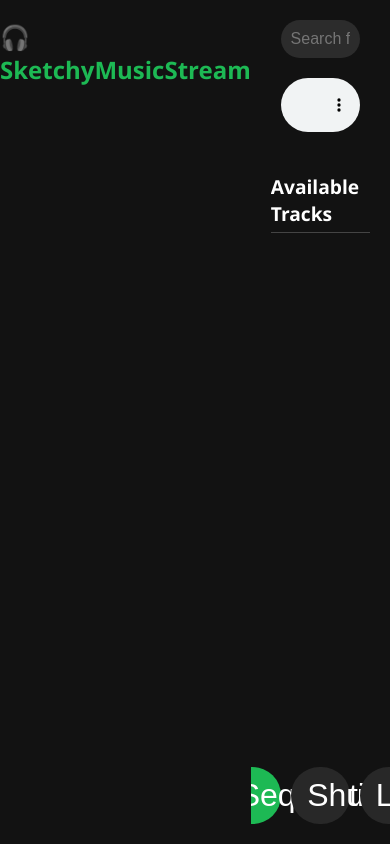
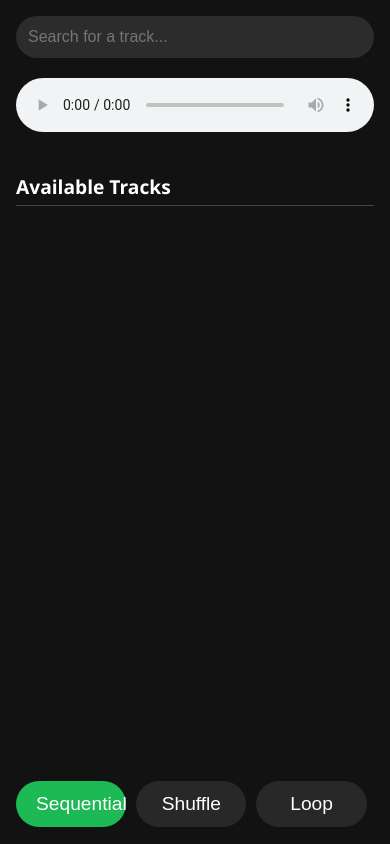
Before and after one commit to ThaaoBlues/SketchyMusicShare, a Flask app: page /guest in a window 390 px wide. Run offline with Flask 3, Linux system fonts and the light colour scheme.

Commit message:
feat : responsive design

```diff
--- a/static/css/guest.css
+++ b/static/css/guest.css
@@ -1,3 +1,4 @@
+/* Base styles */
 body {
   margin: 0;
   padding: 0;
@@ -6,20 +7,22 @@ body {
   background: #121212;
   color: #fff;
   display: flex;
+  flex-direction: column; /* Changed for mobile-first layout */
 }
 
 .app-container {
   display: flex;
+  flex-direction: column; /* Default to column for small screens */
   width: 100%;
-    height: 100vh;
+  height: 100%;
 }
 
-  /*.sidebar {
-    width: 240px;
+.sidebar {
+  display: none; /* Hidden by default on mobile */
   background-color: #000;
   padding: 20px;
   box-shadow: 2px 0 10px rgba(0, 0, 0, 0.5);
-  }*/
+}
 
 .sidebar h1 {
   font-size: 1.5rem;
@@ -30,7 +33,7 @@ body {
   flex-grow: 1;
   display: flex;
   flex-direction: column;
-    padding: 20px;
+  padding: 16px;
   overflow: hidden;
 }
 
@@ -41,8 +44,9 @@ body {
 }
 
 .topbar input[type="text"] {
-    width: 60%;
-    padding: 10px;
+  width: 100%;
+  max-width: 500px;
+  padding: 12px;
   border-radius: 50px;
   border: none;
   outline: none;
@@ -57,7 +61,8 @@ body {
 }
 
 audio {
-    width: 80%;
+  width: 100%;
+  max-width: 500px;
   margin: 0 auto;
 }
 
@@ -102,7 +107,10 @@ body {
 }
 
 .controls {
+  position: fixed;
+  bottom: 2vh;
   display: flex;
+  flex-wrap: wrap;
   justify-content: center;
   gap: 10px;
   padding-top: 10px;
@@ -111,14 +119,14 @@ body {
 .controls button {
   background-color: #282828;
   color: white;
-    padding: 10px 16px;
+  padding: 12px 20px;
   border: none;
   border-radius: 50px;
   cursor: pointer;
   transition: all 0.2s;
-    min-width: 15vw;
-    min-height: 3vh;
-    font-size: xx-large;
+  flex: 1 1 30%;
+  font-size: 1.2rem;
+  min-width: 100px;
 }
 
 .controls button:hover,
@@ -126,3 +134,32 @@ body {
   background-color: #1db954;
   color: white;
 }
+
+/* ====================
+   Desktop-specific layout
+==================== */
+@media (min-width: 768px) {
+  body {
+    flex-direction: row;
+  }
+
+  .app-container {
+    flex-direction: row;
+    height: 100vh;
+  }
+
+  .sidebar {
+    display: block;
+    width: 240px;
+  }
+
+  .main-content {
+    padding: 20px;
+  }
+
+  .controls button {
+    font-size: 1.5rem;
+    min-width: 15vw;
+    min-height: 3vh;
+  }
+}
--- a/static/js/host_ui.js
+++ b/static/js/host_ui.js
@@ -1,4 +1,8 @@
 let wakeLock = null;
+
+window.onload((ev)=>{
+  keepAwake();
+});
 
 async function keepAwake() {
   try {
```
Lines whose indentation alone changed are shown as unchanged.
